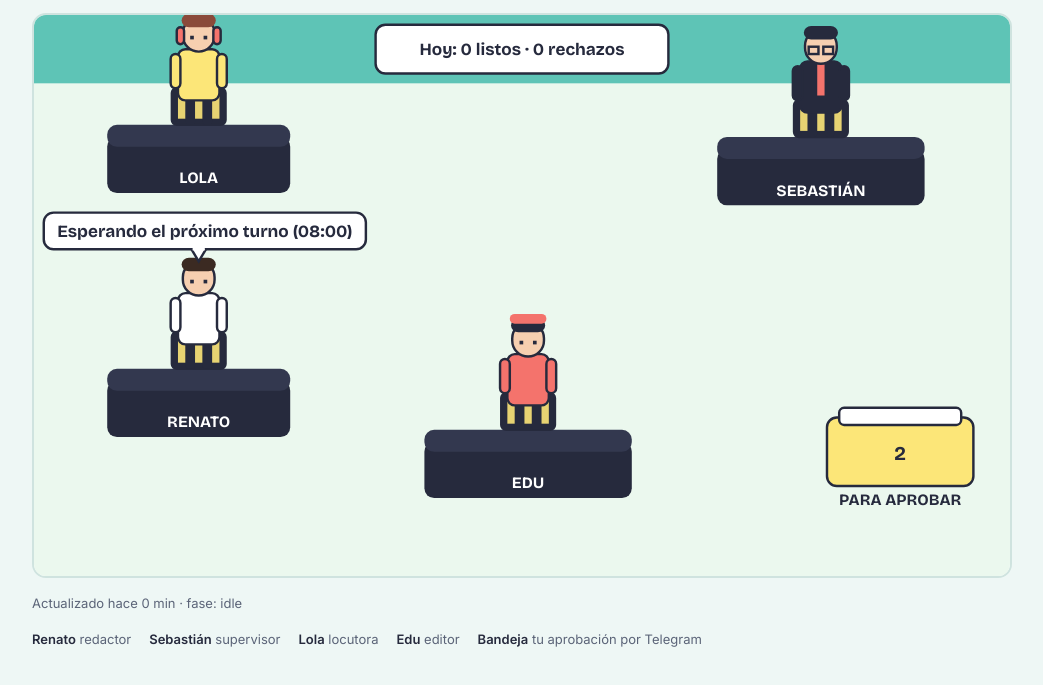
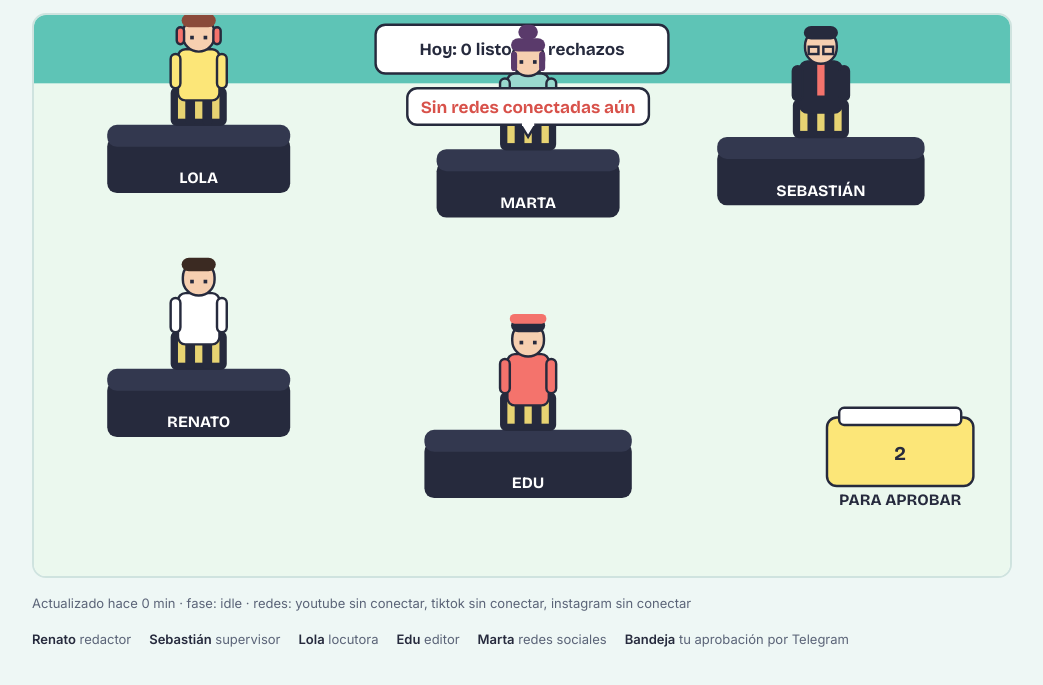
Before and after one commit to mdmatematicasweb/oficina-agentes, a plain HTML site: page index.html in a window 1280 px wide. Shown: the part 103-788 px from the top of the page, without its empty margins (118-1161 px from the left). Drawn offline with nearby package versions, Linux system fonts and the light colour scheme.

Commit message:
Marta: agente de redes sociales en el dashboard

```diff
--- a/index.html
+++ b/index.html
@@ -21,7 +21,7 @@ h1{font:700 clamp(28px,5vw,40px)/1.05 "Bricolage Grotesque",Inter,sans-serif;mar
 <div><h1>Oficina de agentes</h1><p class="sub" id="resumen">Cargando estado…</p></div>
 <div class="stage" id="stage"></div>
 <div id="estado"></div>
-<div class="legend"><span><b>Renato</b> redactor</span><span><b>Sebastián</b> supervisor</span><span><b>Lola</b> locutora</span><span><b>Edu</b> editor</span><span><b>Bandeja</b> tu aprobación por Telegram</span></div>
+<div class="legend"><span><b>Renato</b> redactor</span><span><b>Sebastián</b> supervisor</span><span><b>Lola</b> locutora</span><span><b>Edu</b> editor</span><span><b>Marta</b> redes sociales</span><span><b>Bandeja</b> tu aprobación por Telegram</span></div>
 </main>
 <script>
 const NS='http://www.w3.org/2000/svg';
@@ -29,12 +29,12 @@ const el=(t,a={},p)=>{const e=document.createElementNS(NS,t);for(const k in a)e.
 const sleep=ms=>new Promise(r=>setTimeout(r,ms));
 const reduce=matchMedia('(prefers-reduced-motion:reduce)').matches;
 const S={rr:8,font:'"Bricolage Grotesque",Inter,sans-serif',fs:13,wall:'#5EC4B6',floor:'#EBF8EE',desk:'#262A3D',deskTop:'#33384F',mon:'#262A3D',scr:'#FCE678',edge:'#262A3D',paper:'#fff',tray:'#FCE678',skin:'#F6CFB0',
- hair:{R:'#3b2a22',S:'#262A3D',L:'#8a4a3a',E:'#262A3D'},coat:{R:'#fff',S:'#262A3D',L:'#FCE678',E:'#F4736C'},accent:'#F4736C',bub:'#fff',bubT:'#262A3D',okc:'#1f9d78',noc:'#d8514a'};
+ hair:{R:'#3b2a22',S:'#262A3D',L:'#8a4a3a',E:'#262A3D',M:'#5a3a6b'},coat:{R:'#fff',S:'#262A3D',L:'#FCE678',E:'#F4736C',M:'#9AD9CF'},accent:'#F4736C',bub:'#fff',bubT:'#262A3D',okc:'#1f9d78',noc:'#d8514a'};
 const svg=el('svg',{viewBox:'0 0 800 460',role:'img','aria-label':'Oficina animada con cuatro agentes y una bandeja de aprobación'},document.getElementById('stage'));
 el('rect',{width:800,height:460,fill:S.floor},svg);el('rect',{width:800,height:56,fill:S.wall},svg);
 el('rect',{x:280,y:8,width:240,height:40,rx:S.rr,fill:S.bub,stroke:S.edge,'stroke-width':2},svg);
 const board=el('text',{x:400,y:33,'text-anchor':'middle','font-family':S.font,'font-size':14,fill:S.bubT},svg);
-const P={R:{dx:60,dy:290,w:150,cx:135,cy:290,n:'RENATO'},S:{dx:560,dy:100,w:170,cx:645,cy:100,n:'SEBASTIÁN'},L:{dx:60,dy:90,w:150,cx:135,cy:90,n:'LOLA'},E:{dx:320,dy:340,w:170,cx:405,cy:340,n:'EDU'}};
+const P={R:{dx:60,dy:290,w:150,cx:135,cy:290,n:'RENATO'},S:{dx:560,dy:100,w:170,cx:645,cy:100,n:'SEBASTIÁN'},L:{dx:60,dy:90,w:150,cx:135,cy:90,n:'LOLA'},E:{dx:320,dy:340,w:170,cx:405,cy:340,n:'EDU'},M:{dx:330,dy:110,w:150,cx:405,cy:110,n:'MARTA'}};
 for(const k in P){const q=P[k];el('rect',{x:q.dx,y:q.dy+10,width:q.w,height:46,rx:S.rr,fill:S.desk},svg);el('rect',{x:q.dx,y:q.dy,width:q.w,height:18,rx:S.rr,fill:S.deskTop},svg);
  el('rect',{x:q.dx+q.w/2-22,y:q.dy-30,width:44,height:30,rx:4,fill:S.mon,stroke:S.edge,'stroke-width':2},svg);el('rect',{x:q.dx+q.w/2-17,y:q.dy-25,width:34,height:20,fill:S.scr,opacity:.9},svg);
  el('text',{x:q.dx+q.w/2,y:q.dy+48,'text-anchor':'middle','font-family':S.font,'font-size':S.fs,fill:'#fff'},svg).textContent=q.n}
@@ -48,10 +48,11 @@ function char(k){const root=el('g',{},svg),mv=el('g',{},root),bob=el('g',{},mv),
  el('rect',{x:-13,y:-88,width:26,height:28,rx:13,fill:S.skin,stroke:S.edge,'stroke-width':2},bob);el('rect',{x:-14,y:-91,width:28,height:11,rx:6,fill:h},bob);
  if(k==='L'){el('rect',{x:-18,y:-80,width:6,height:14,rx:3,fill:S.accent,stroke:S.edge,'stroke-width':2},bob);el('rect',{x:12,y:-80,width:6,height:14,rx:3,fill:S.accent,stroke:S.edge,'stroke-width':2},bob)}
  if(k==='E'){el('rect',{x:-15,y:-95,width:30,height:8,rx:4,fill:S.accent},bob)}
+ if(k==='M'){el('rect',{x:-8,y:-102,width:16,height:12,rx:6,fill:h},bob);el('rect',{x:-14,y:-80,width:5,height:16,rx:3,fill:h},bob);el('rect',{x:9,y:-80,width:5,height:16,rx:3,fill:h},bob)}
  if(k==='S'){el('rect',{x:-10,y:-74,width:8,height:6,fill:'none',stroke:S.edge,'stroke-width':2},bob);el('rect',{x:2,y:-74,width:8,height:6,fill:'none',stroke:S.edge,'stroke-width':2},bob)}else{el('rect',{x:-7,y:-73,width:3,height:3,fill:S.edge},bob);el('rect',{x:4,y:-73,width:3,height:3,fill:S.edge},bob)}
  const paper=el('g',{opacity:0},bob);el('rect',{x:16,y:-52,width:18,height:22,fill:S.paper,stroke:S.edge,'stroke-width':2},paper);el('rect',{x:19,y:-45,width:12,height:3,fill:S.edge},paper);
  const o={mv,bob,paper};place(o,P[k].cx,P[k].cy);return o}
-const C={};['L','S','R','E'].forEach(k=>C[k]=char(k));
+const C={};['L','S','M','R','E'].forEach(k=>C[k]=char(k));
 const bubbles=el('g',{},svg);
 function say(o,text,color){bubbles.textContent='';const g=el('g',{},bubbles),t=el('text',{'font-family':S.font,'font-size':14,fill:color||S.bubT,'text-anchor':'middle'},g);t.textContent=text;
  const w=Math.min(t.getComputedTextLength()+22,380),bx=Math.max(8,Math.min(792-w,o.x-w/2)),by=Math.max(60,o.y-128);
@@ -67,14 +68,15 @@ function fase(){ // render de >6 min = ya llegó el aviso a Telegram
 function pinta(){board.textContent=`Hoy: ${st.listos||0} listos · ${st.rechazos||0} rechazos`;trayN.textContent=String(st.pendientes||0);
  const ago=Math.max(0,Math.round((Date.now()-Date.parse(st.actualizado||Date.now()))/60000));
  document.getElementById('resumen').textContent=`${st.pendientes||0} vídeo(s) esperando tu aprobación · ${st.aprobados||0} aprobados en total`;
- document.getElementById('estado').textContent=`Actualizado hace ${ago} min · fase: ${fase()}${st.detalle?' · '+st.detalle:''}`}
+ document.getElementById('estado').textContent=`Actualizado hace ${ago} min · fase: ${fase()}${st.detalle?' · '+st.detalle:''}`+(st.redes?' · redes: '+Object.entries(st.redes).map(([k,v])=>k+' '+v).join(', '):'')}
 async function cargar(){try{const r=await fetch('status.json?t='+Date.now(),{cache:'no-store'});st=await r.json();pinta()}catch(e){}}
 async function ciclo(){const f=fase(),R=C.R,Sb=C.S,L=C.L,E=C.E;
  if(f==='redacta'){await allHome('R');typing(R,true);say(R,'Escribiendo la variante…');await sleep(3500);typing(R,false);R.paper.setAttribute('opacity',1);await walk(R,575,170,1800);say(Sb,'Revisando cuentas…');await sleep(2500);hush();R.paper.setAttribute('opacity',0);await walk(R,135,290,1800)}
  else if(f==='voz'){await allHome('L');typing(L,true);say(L,'Grabando la voz…');await sleep(4000)}
  else if(f==='render'){await allHome('E');typing(E,true);say(E,'Renderizando en GitHub (~3 min)');await sleep(4000)}
  else if(f==='aprobar'){await allHome('E');if(E.x!==640){E.paper.setAttribute('opacity',1);await walk(E,640,400,1500);E.paper.setAttribute('opacity',0)}say(E,'Listo: revísalo en Telegram',S.okc);await sleep(4000)}
+ else if(f==='redes'){await allHome('M');typing(C.M,true);say(C.M,'Revisando comentarios y métricas…');await sleep(4000)}
  else if(f==='fallo'){await allHome('S');say(Sb,'Hoy no salió variante verificada',S.noc);await sleep(4000)}
- else{await allHome();hush();say(R,'Esperando el próximo turno (08:00)');await sleep(4000)}}
+ else{await allHome();hush();say(R,'Esperando el próximo turno (08:00)');await sleep(3500);const rd=st.redes||{},con=Object.values(rd).filter(v=>v==='ok').length;say(C.M,con?`Vigilando ${con} red(es)`:'Sin redes conectadas aún',con?S.okc:S.noc);await sleep(3500)}}
 (async()=>{await cargar();setInterval(cargar,30000);setInterval(pinta,60000);while(true){await ciclo()}})();
 </script></body></html>
```
